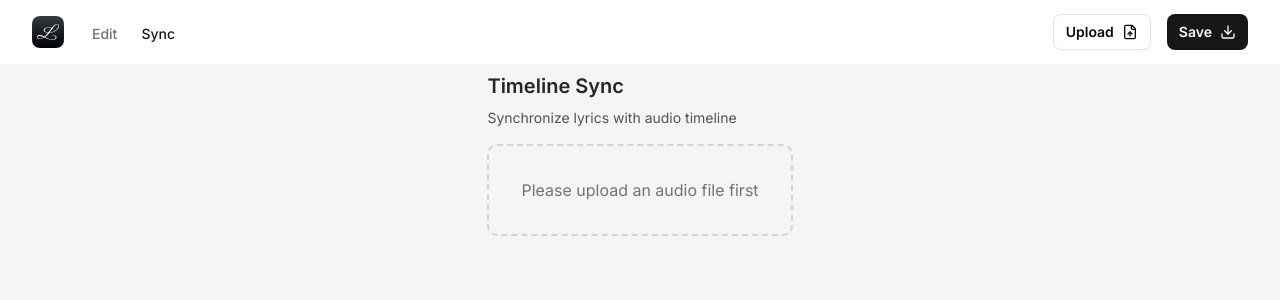
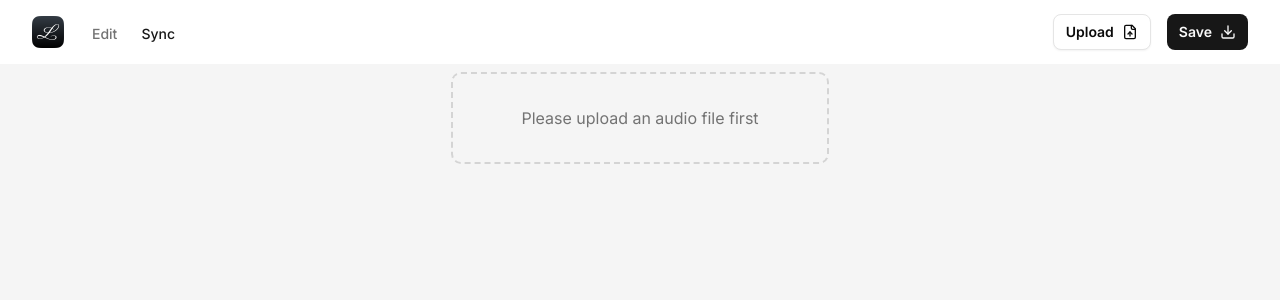
Before and after one commit to dabaz-official/dablrc, a Next.js app: page /sync in a window 1280 px wide. Shown: the top 300 px of the page. Built offline with nearby package versions, Linux system fonts and the light colour scheme.

Commit message:
Update Sync.tsx

```diff
--- a/src/components/editor/Sync.tsx
+++ b/src/components/editor/Sync.tsx
@@ -115,16 +115,7 @@ const Sync: React.FC = () => {
 
   if (!audioFile) {
     return (
-      <div className="p-6 max-w-4xl mx-auto">
-        <div className="mb-4">
-          <h2 className="text-xl font-semibold mb-2 text-neutral-800 dark:text-neutral-200">
-            Timeline Sync
-          </h2>
-          <p className="text-sm text-neutral-600 dark:text-neutral-400">
-            Synchronize lyrics with audio timeline
-          </p>
-        </div>
-
+      <div className="p-6 w-full sm:w-1/2 xl:w-1/3 mx-auto">
         <div className="space-y-4">
           <div className="p-8 border-2 border-dashed border-neutral-300 dark:border-neutral-600 rounded-lg text-center">
             <p className="text-neutral-500 dark:text-neutral-400">
```
